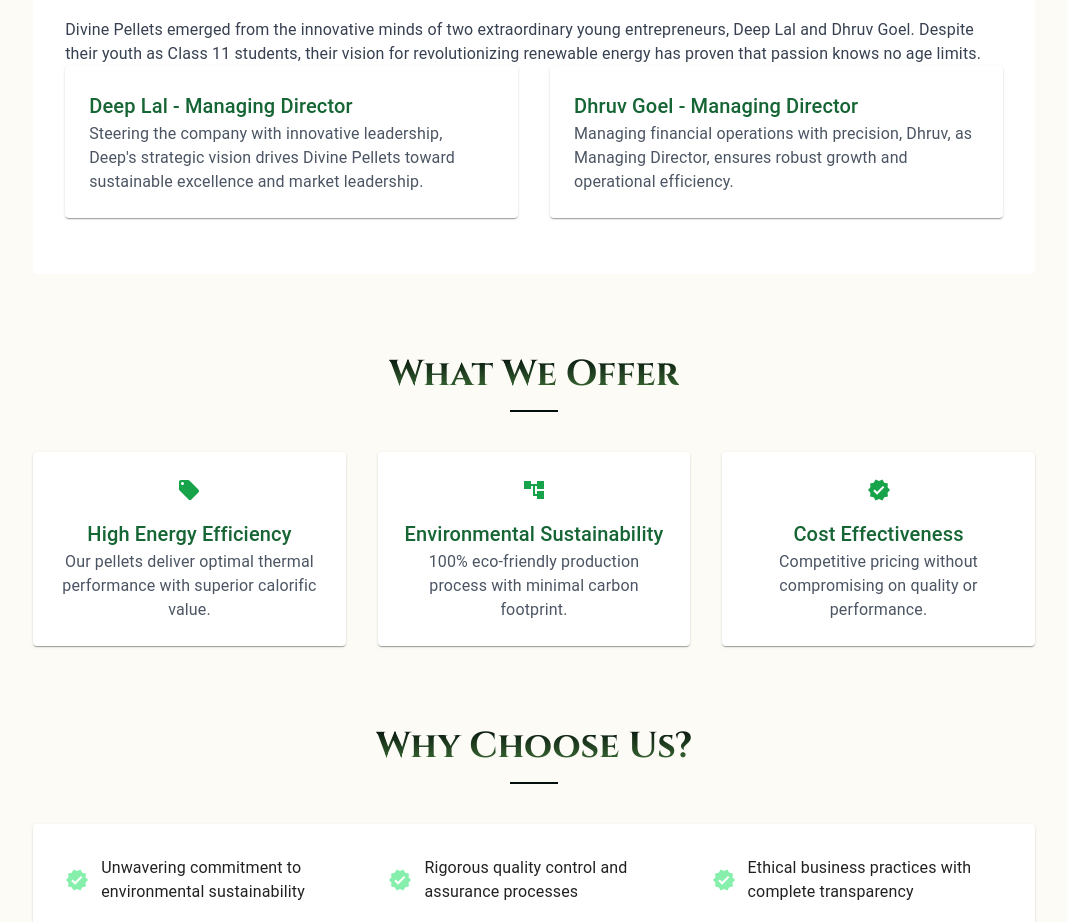
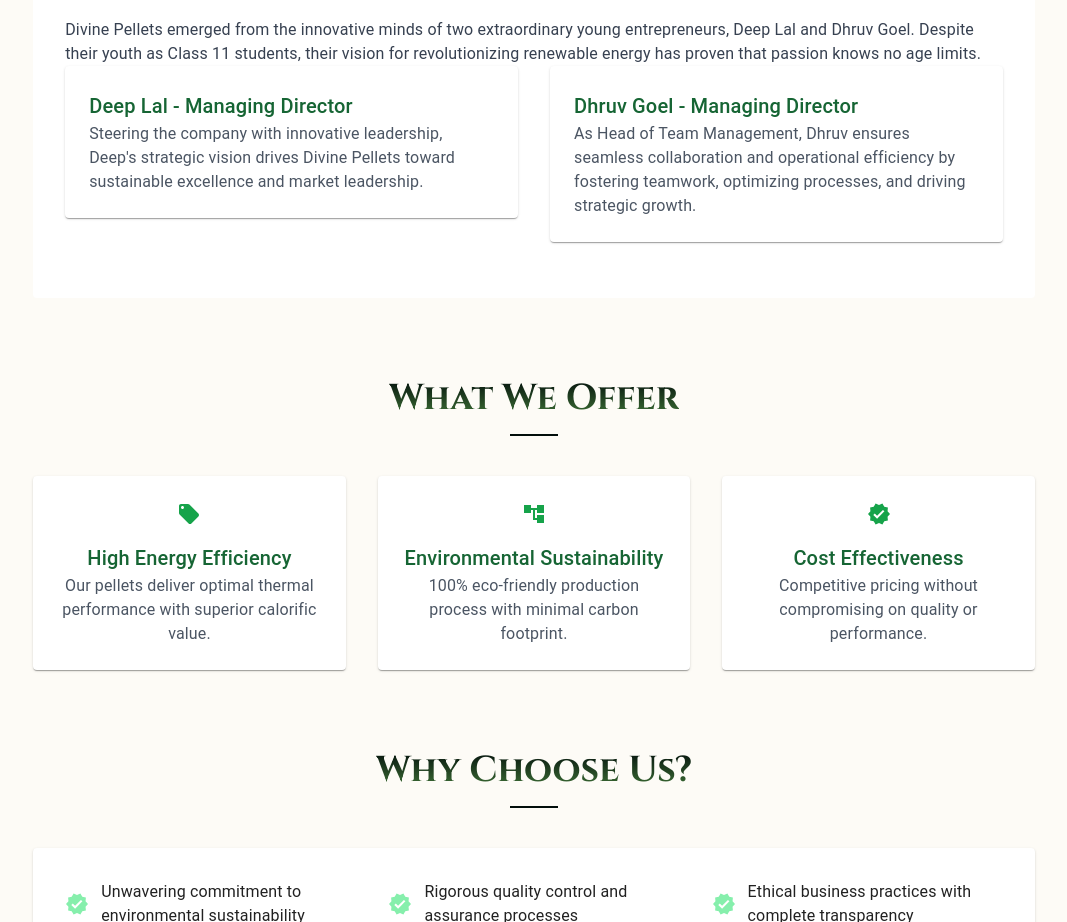
Before and after one commit to ghostofweb/Divine-Pellets, a React (Vite) app in the folder frontend/: page /about in a window 1280 px wide. Shown: the part 1860-2782 px from the top of the page, without its empty margins (106-1173 px from the left). Built offline with nearby package versions, Linux system fonts and the light colour scheme.

Commit message:
feat: update About page description for Dhruv's role and responsibilities

```diff
--- a/frontend/src/pages/About.jsx
+++ b/frontend/src/pages/About.jsx
@@ -161,7 +161,7 @@
                       Dhruv Goel - Managing Director
                     </Typography>
                     <Typography className="text-gray-600">
-                    Managing financial operations with precision, Dhruv, as Managing Director, ensures robust growth and operational efficiency.
+                    As Head of Team Management, Dhruv ensures seamless collaboration and operational efficiency by fostering teamwork, optimizing processes, and driving strategic growth.
                     </Typography>
                   </Card>
                 </motion.div>
```
